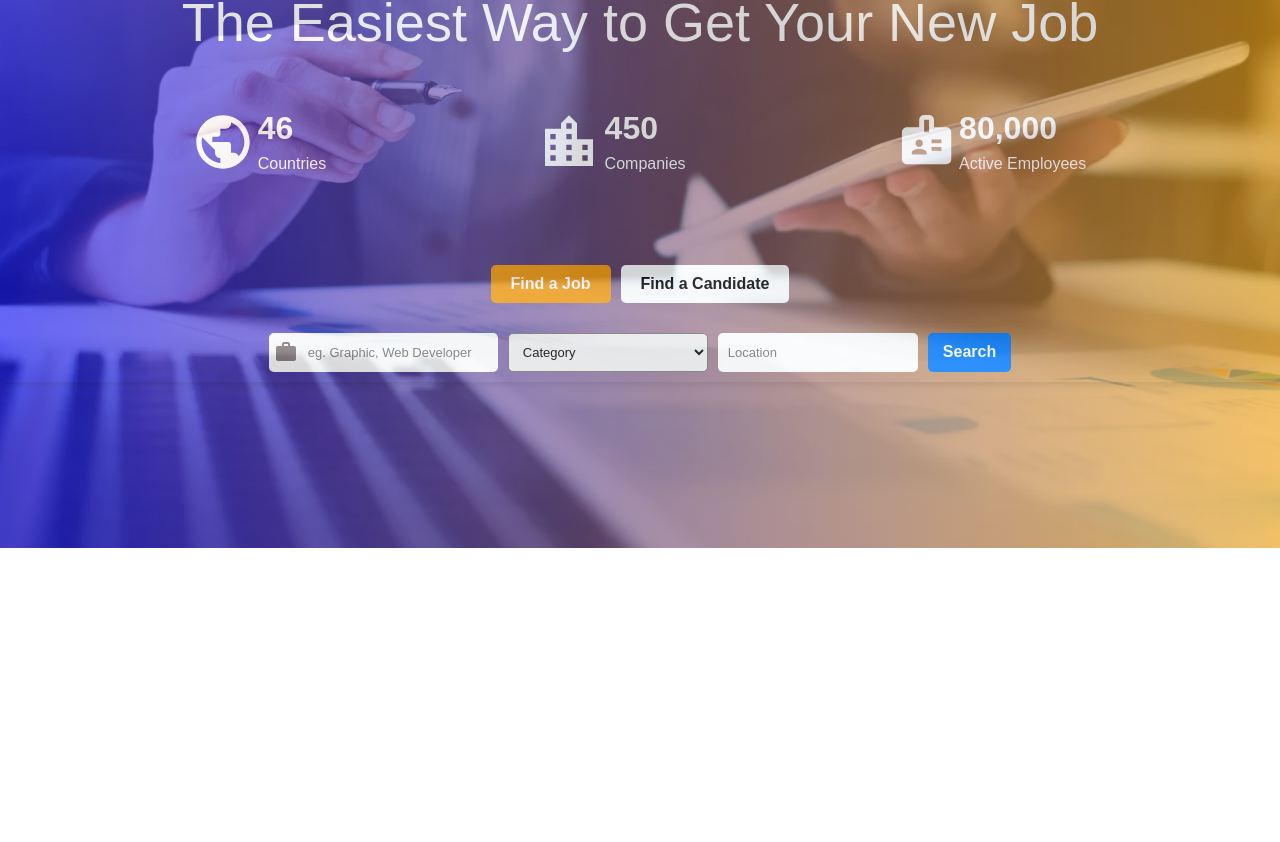
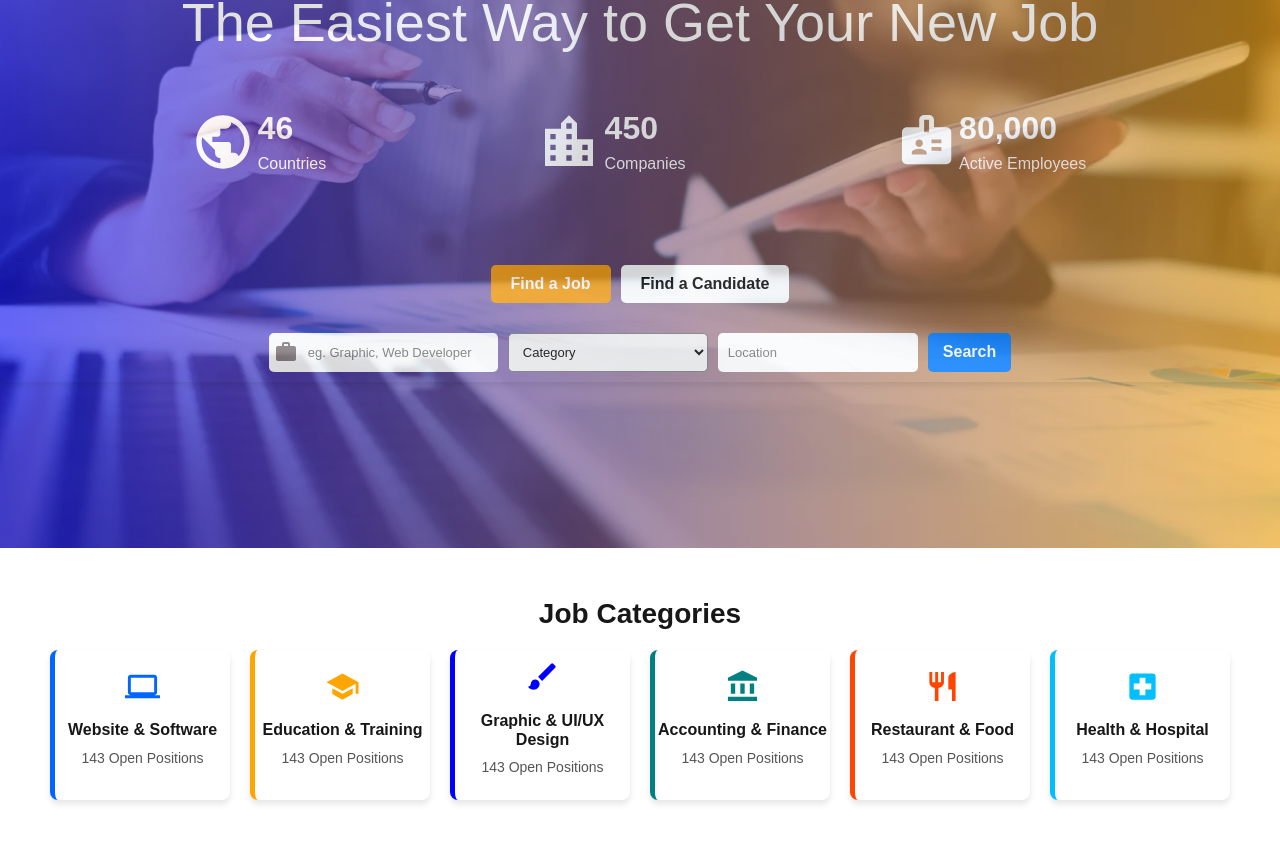
Before and after one commit to shivamgupta002/Business-Studie2jobb, a Next.js app: page / in a window 1280 px wide. Shown: the part 332-1174 px from the top of the page. Before the commit the page ends 880 px from the top, so only its background shows below. Built offline with nearby package versions, Linux system fonts and the light colour scheme.

Commit message:
mini box done job catergory

```diff
--- /dev/null
+++ b/src/app/_components/MiniBox.jsx
@@ -0,0 +1,46 @@
+"use client";
+import React from "react";
+import ComputerIcon from "@mui/icons-material/Computer";
+import SchoolIcon from "@mui/icons-material/School";
+import BrushIcon from "@mui/icons-material/Brush";
+import AccountBalanceIcon from "@mui/icons-material/AccountBalance";
+import RestaurantIcon from "@mui/icons-material/Restaurant";
+import LocalHospitalIcon from "@mui/icons-material/LocalHospital";
+import "../_css/MiniBox.css"
+
+
+const jobCategories = [
+    { title: "Website & Software", icon: <ComputerIcon fontSize="large" />, color: "#0066FF" },
+    { title: "Education & Training", icon: <SchoolIcon fontSize="large" />, color: "#FFA500" },
+    { title: "Graphic & UI/UX Design", icon: <BrushIcon fontSize="large" />, color: "#0000FF" },
+    { title: "Accounting & Finance", icon: <AccountBalanceIcon fontSize="large" />, color: "#008080" },
+    { title: "Restaurant & Food", icon: <RestaurantIcon fontSize="large" />, color: "#FF4500" },
+    { title: "Health & Hospital", icon: <LocalHospitalIcon fontSize="large" />, color: "#00BFFF" },
+];
+
+const MiniBox = () => {
+    return (
+        <div className="miniBox-container">
+            <h2 className="miniBox-title">Job Categories</h2>
+            <div className="miniBox-grid">
+                {jobCategories.map((category, index) => (
+                    <div
+                        key={index}
+                        className="miniBox-item"
+                        style={{ borderLeft: `5px solid ${category.color}` }}
+                        onMouseOver={(e) => (e.currentTarget.style.backgroundColor = category.color)}
+                        onMouseOut={(e) => (e.currentTarget.style.backgroundColor = "white")}
+                    >
+                        <div className="miniBox-icon" style={{ color: category.color }}>
+                            {category.icon}
+                        </div>
+                        <h3 className="miniBox-heading">{category.title}</h3>
+                        <p className="miniBox-text">143 Open Positions</p>
+                    </div>
+                ))}
+            </div>
+        </div>
+    );
+};
+
+export default MiniBox;
--- a/src/app/_css/Hero.css
+++ b/src/app/_css/Hero.css
@@ -66,6 +66,7 @@
 .tabs {
     display: flex;
     justify-content: center;
+    flex-wrap: wrap;
     margin-bottom: 20px;
 }
 
--- /dev/null
+++ b/src/app/_css/MiniBox.css
@@ -0,0 +1,82 @@
+.miniBox-container {
+  padding: 50px 0;
+  text-align: center;
+}
+
+.miniBox-title {
+  font-size: 28px;
+  margin-bottom: 20px;
+}
+
+.miniBox-grid {
+  display: flex;
+  justify-content: center;
+  flex-wrap: wrap;
+  gap: 20px;
+}
+
+.miniBox-item {
+  width: 180px;
+  height: 150px;
+  display: flex;
+  flex-direction: column;
+  align-items: center;
+  justify-content: center;
+  background-color: white;
+  box-shadow: 0 4px 6px rgba(0, 0, 0, 0.1);
+  border-radius: 8px;
+  cursor: pointer;
+  transition: transform 0.3s ease, background-color 0.3s ease, box-shadow 0.3s ease;
+  position: relative;
+  overflow: hidden;
+}
+
+.miniBox-item:hover {
+  transform: translateY(-5px);
+  box-shadow: 0 8px 16px rgba(0, 0, 0, 0.2);
+}
+
+.miniBox-item::before {
+  content: "";
+  position: absolute;
+  width: 100%;
+  height: 100%;
+  background: rgba(255, 255, 255, 0.2);
+  top: 0;
+  left: -100%;
+  transition: left 0.3s ease-in-out;
+}
+
+.miniBox-item:hover::before {
+  left: 0;
+}
+
+.miniBox-icon {
+  font-size: 2rem;
+  transition: transform 0.3s ease, color 0.3s ease;
+}
+
+.miniBox-item:hover .miniBox-icon {
+  transform: scale(1.2);
+  color: white !important;
+}
+
+.miniBox-heading {
+  font-size: 16px;
+  margin: 10px 0;
+  transition: color 0.3s ease;
+}
+
+.miniBox-item:hover .miniBox-heading {
+  color: white;
+}
+
+.miniBox-text {
+  font-size: 14px;
+  color: #555;
+  transition: color 0.3s ease;
+}
+
+.miniBox-item:hover .miniBox-text {
+  color: white;
+}
--- a/src/app/page.js
+++ b/src/app/page.js
@@ -1,12 +1,14 @@
 "use client"
 import Header from "./_components/Header"
 import Hero from "./_components/Hero";
+import MiniBox from "./_components/MiniBox";
 export default function Home() {
   return (
    <>
     <Header/>
     <Hero/>
-
+    {/* <MiniBox/> */}
+    <MiniBox/>
    </>
   );
 }
```
